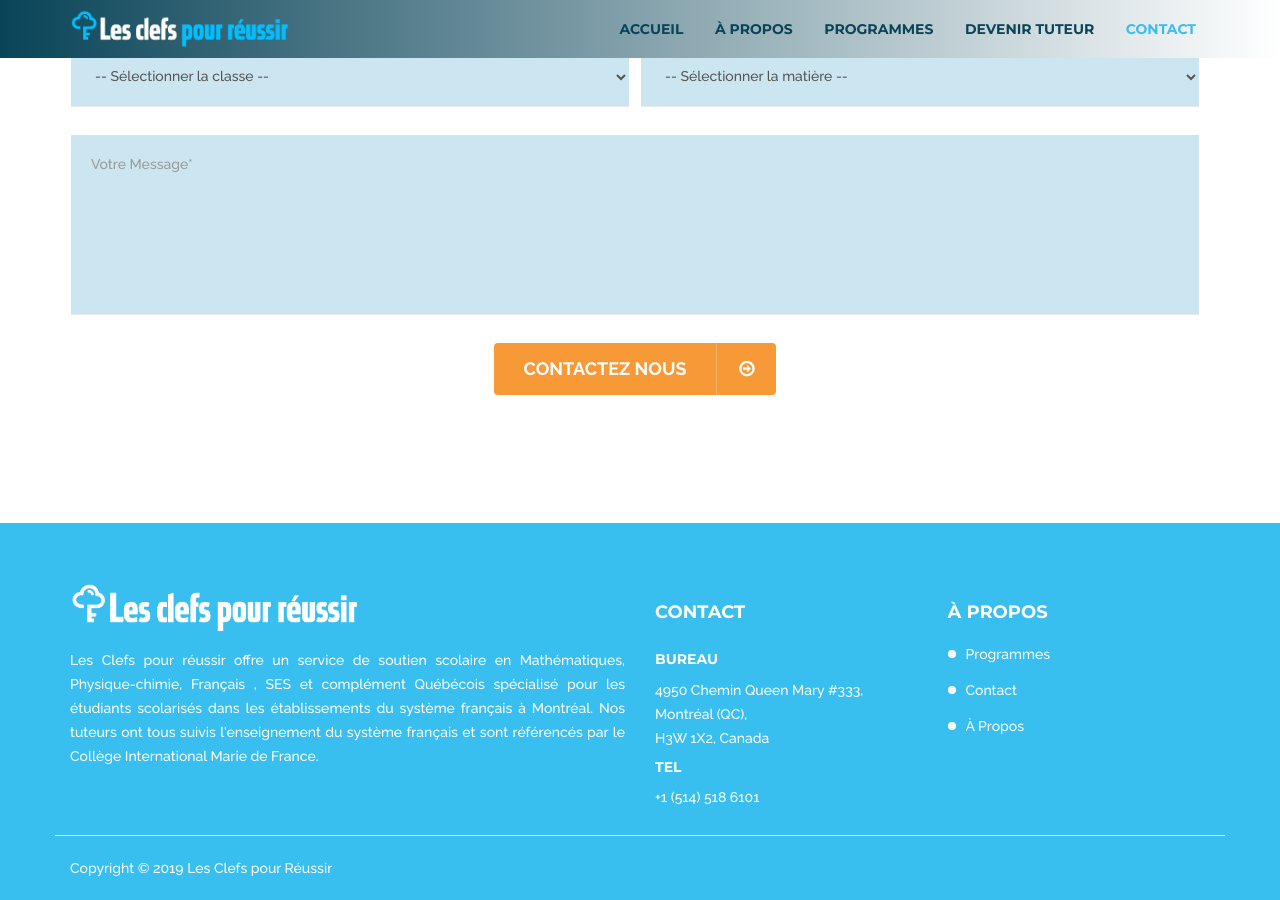
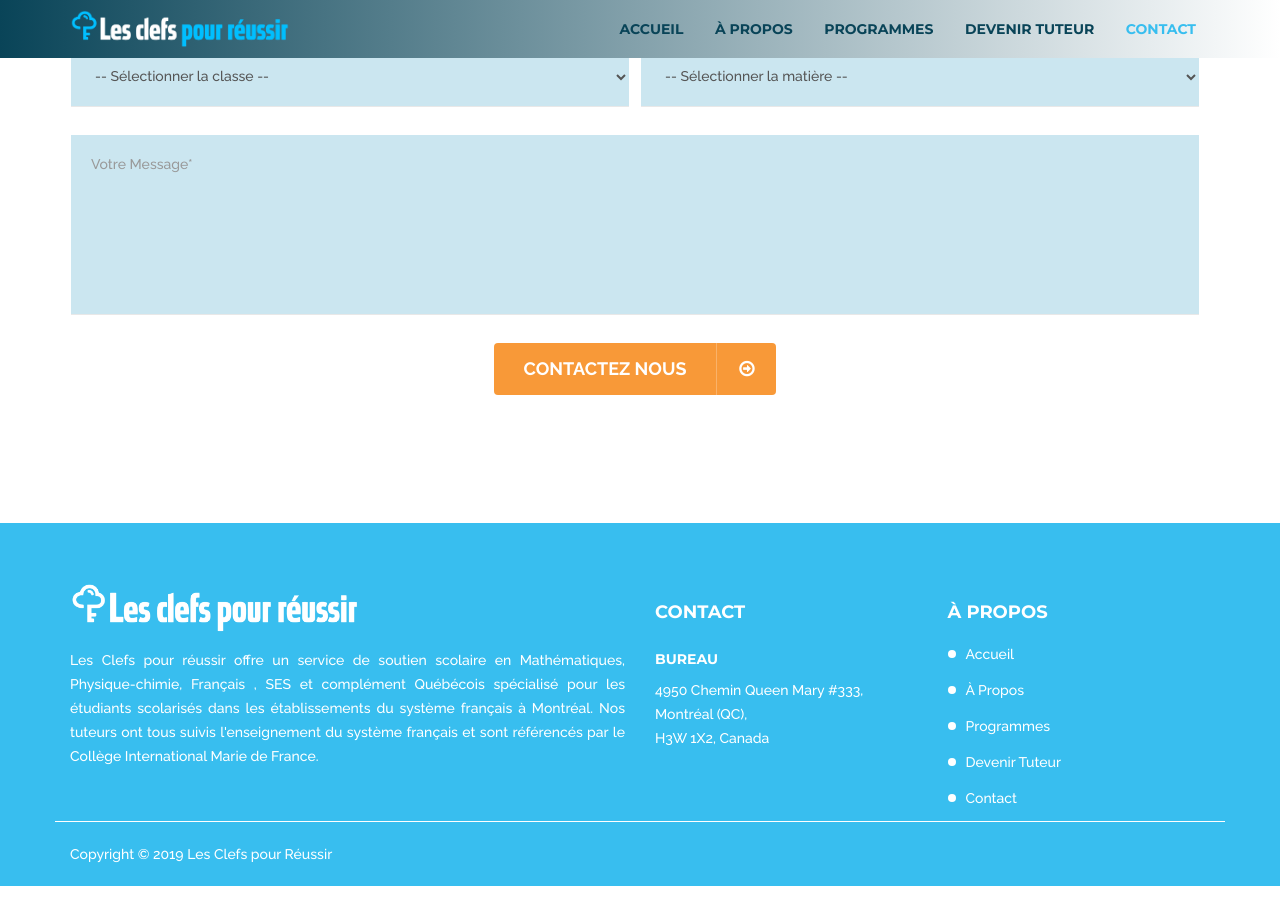
Before and after one commit to bkingg/les-clefs-pour-reussir, a Jekyll site: the page built from contact.html, in a window 1280 px wide and 900 px high, scrolled down 1216 px. Built offline with Jekyll 4.4.1, drawn with Linux system fonts in a browser that asks for light colours.

Commit message:
Enlever numero de tel

```diff
--- a/_includes/footer.html
+++ b/_includes/footer.html
@@ -23,30 +23,22 @@
 							<p>{{ site.data.info.adresse.adresse }}, {{ site.data.info.adresse.ville }} ({{ site.data.info.adresse.province }}), <br>
 								{{ site.data.info.adresse.code_postal }}, {{ site.data.info.adresse.pays }}</p>
 						</div>
-						<div class="phone">
+						<!-- <div class="phone">
 							<h6>Tel</h6>
 							<div class="phone-number">
 								<a href="tel:0015145186101 ">+1 (514) 518 6101 </a><br>
 							</div>
-						</div>
+						</div> -->
 					</div>
 				</div>
 				<div class="col-md-3 footer-section">
 					<h3>À Propos</h3>
 					<ul class="usefull-link">
-						<li><a href="/programmes.html">Programmes</a></li>
-						<li><a href="/contact.html">Contact</a></li>
-						<li><a href="/a-propos.html">À Propos</a></li>
+						{% for link in site.data.menus.menu-principal.links %}
+							<li><a href="{{ link.url }}">{{ link.title }}</a></li>
+						{% endfor %}
 					</ul>
 				</div>
-				<!-- <div class="col-md-3 footer-section">
-					<h3>FAQ</h3>
-					<ul class="faq-section">
-						<li><a href="#">How can students, teachers, and educational institutions ?</a></li>
-						<li><a href="#">Students and educators: Am I eligible for a discount ?</a></li>
-						<li><a href="#">What forms of student/faculty identification are accepted ?</a></li>
-					</ul>
-				</div> -->
 			</div>
 			<div class="row copyright">
 				<div class="col-md-6">
--- a/contact.html
+++ b/contact.html
@@ -35,9 +35,9 @@ banniere: "/uploads/banniere_3.jpg"
             <div class="addres-icon">
               <i class="fa fa-phone"></i>
             </div>
-            <div class="addres-content address-phone">
+            <!-- <div class="addres-content address-phone">
               <a href="tel:+0015145186101">+1 (514) 518 6101</a></div><div class="addres-content address-phone"><br>
-            </div>
+            </div> -->
           </div>
           <div class="addres">
             <div class="addres-icon">
```
